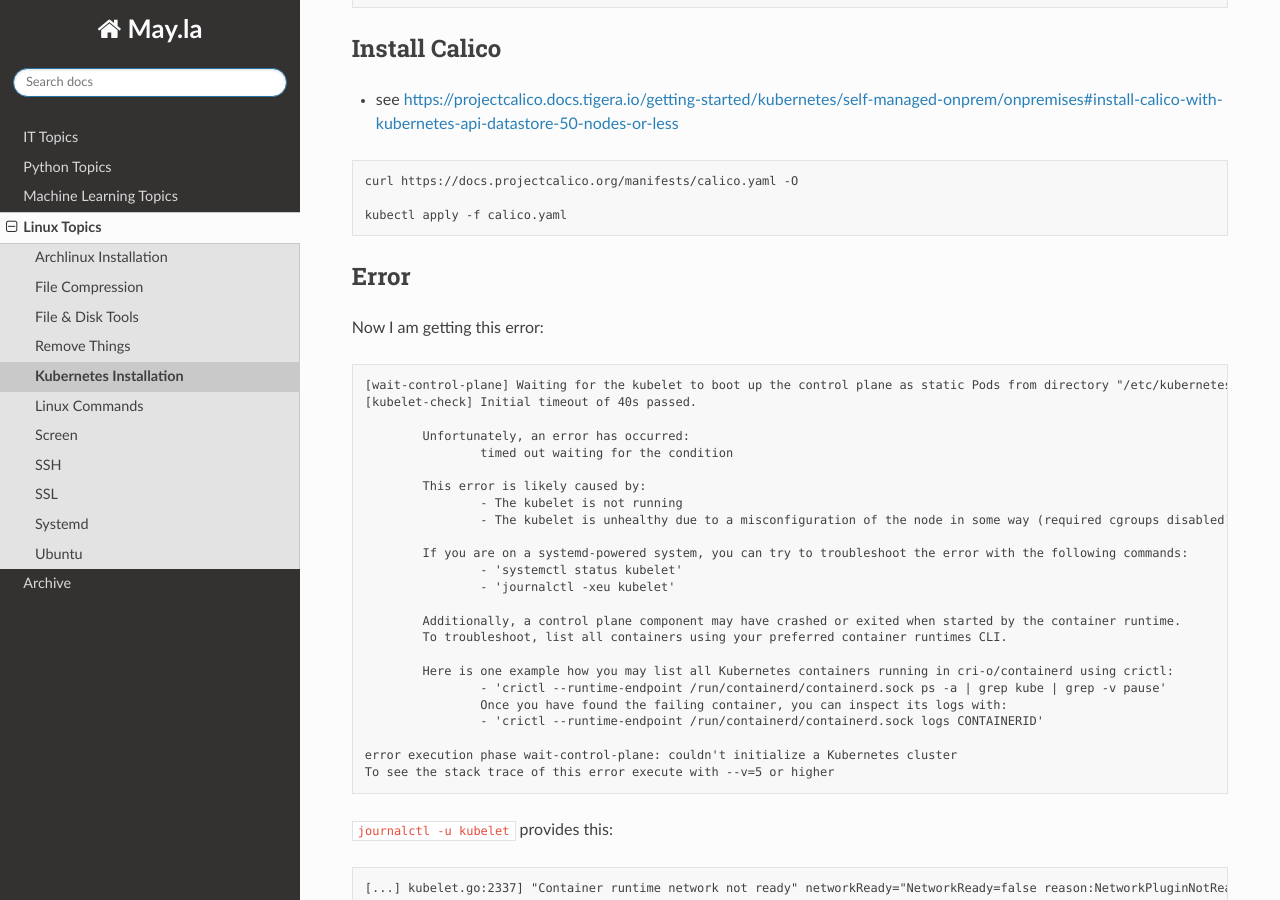
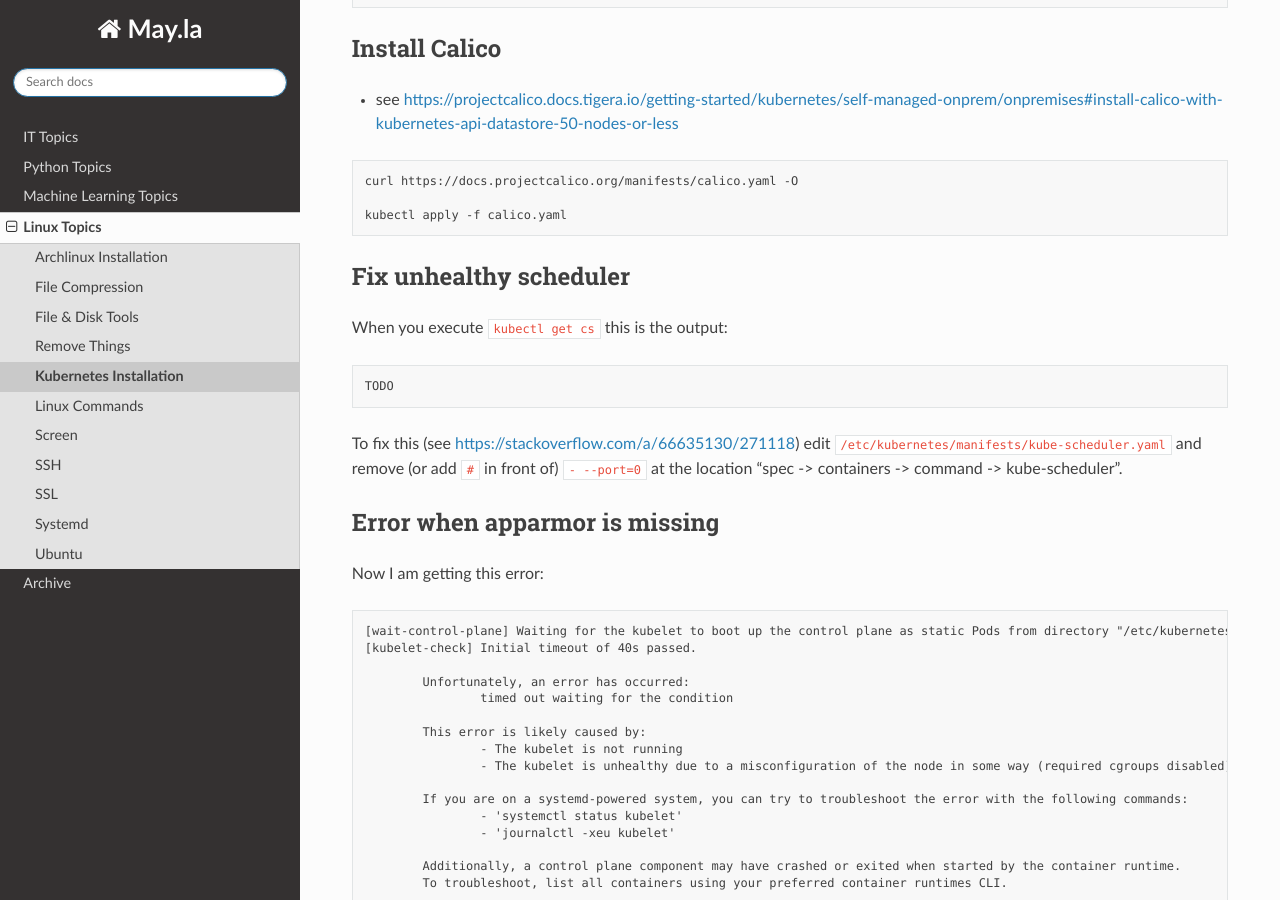
Before and after one commit to PhilipMay/May.la, a Sphinx documentation site: the page built from source/linux/kubernetes-install.md, in a window 1280 px wide and 900 px high, scrolled down 2241 px. Built offline with Sphinx 7.4.7 and the Read the Docs theme 2.0.0, drawn with Linux system fonts in a browser that asks for light colours.

Commit message:
Update kubernetes-install.md

````diff
--- a/source/linux/kubernetes-install.md
+++ b/source/linux/kubernetes-install.md
@@ -110,7 +110,15 @@ curl https://docs.projectcalico.org/manifests/calico.yaml -O
 kubectl apply -f calico.yaml
 ```
 
-## Error
+## Fix unhealthy scheduler
+When you execute `kubectl get cs` this is the output:
+```text
+TODO
+```
+
+To fix this (see https://stackoverflow.com/a/66635130/271118) edit `/etc/kubernetes/manifests/kube-scheduler.yaml` and remove (or add `#` in front of) `- --port=0` at the location "spec -> containers -> command -> kube-scheduler".
+
+## Error when apparmor is missing
 Now I am getting this error:
 ```text
 [wait-control-plane] Waiting for the kubelet to boot up the control plane as static Pods from directory "/etc/kubernetes/manifests". This can take up to 4m0s
````
